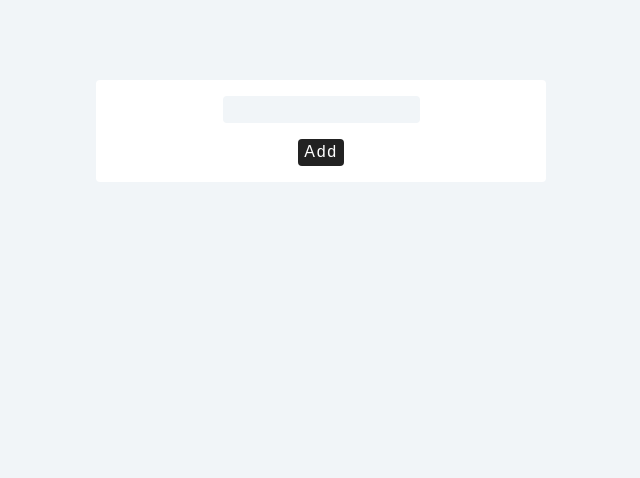
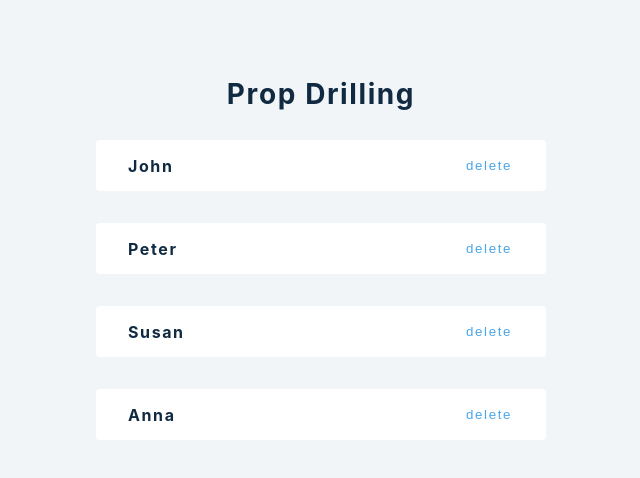
Before and after one commit to makawy7/react-advanced, a React (Create React App) app: page / in a window 1280 px wide. Shown: the top 478 px of the page, without its empty margins (319-959 px from the left). Built offline with nearby package versions, Linux system fonts and the light colour scheme.

Commit message:
prop drilling

```diff
--- a/src/App.js
+++ b/src/App.js
@@ -1,9 +1,9 @@
-import UseReducer from "./components/UseReducer";
+import PropDrilling from "./components/PropDrilling";
 
 function App() {
   return (
     <div className="container">
-      <UseReducer />
+      <PropDrilling />
     </div>
   );
 }
--- /dev/null
+++ b/src/components/PropDrilling.js
@@ -0,0 +1,36 @@
+import { useState } from "react";
+import { data } from "../data";
+
+function PropDrilling() {
+  const [people, setPeople] = useState(data);
+  const removePerson = (id) => {
+    setPeople((p) => p.filter((person) => person.id !== id));
+  };
+  return (
+    <section>
+      <h3>Prop Drilling</h3>
+      <List people={people} remove={removePerson} />
+    </section>
+  );
+}
+
+function List({ people, remove }) {
+  return (
+    <>
+      {people.map((person) => (
+        <SinglePerson key={person.id} {...person} remove={remove} />
+      ))}
+    </>
+  );
+}
+
+function SinglePerson({ id, name, remove }) {
+  return (
+    <div className="item">
+      <h4>{name}</h4>
+      <button onClick={() => remove(id)}>delete</button>
+    </div>
+  );
+}
+
+export default PropDrilling;
```
